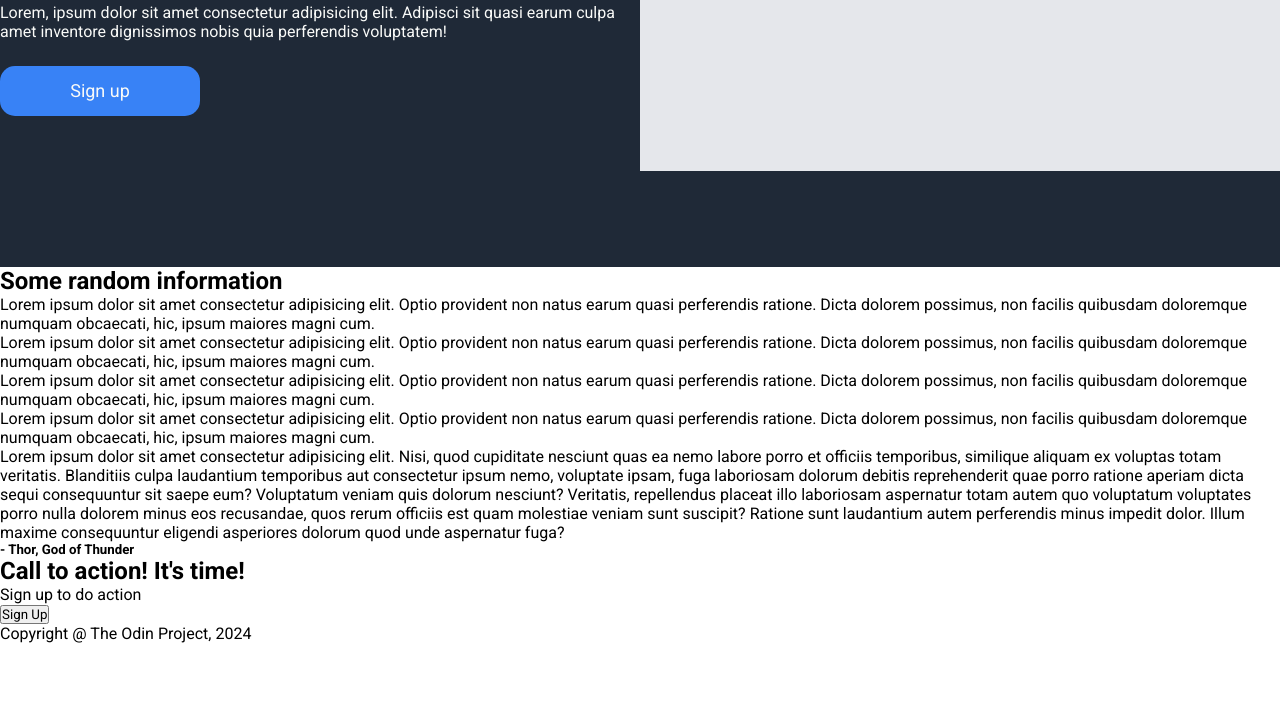
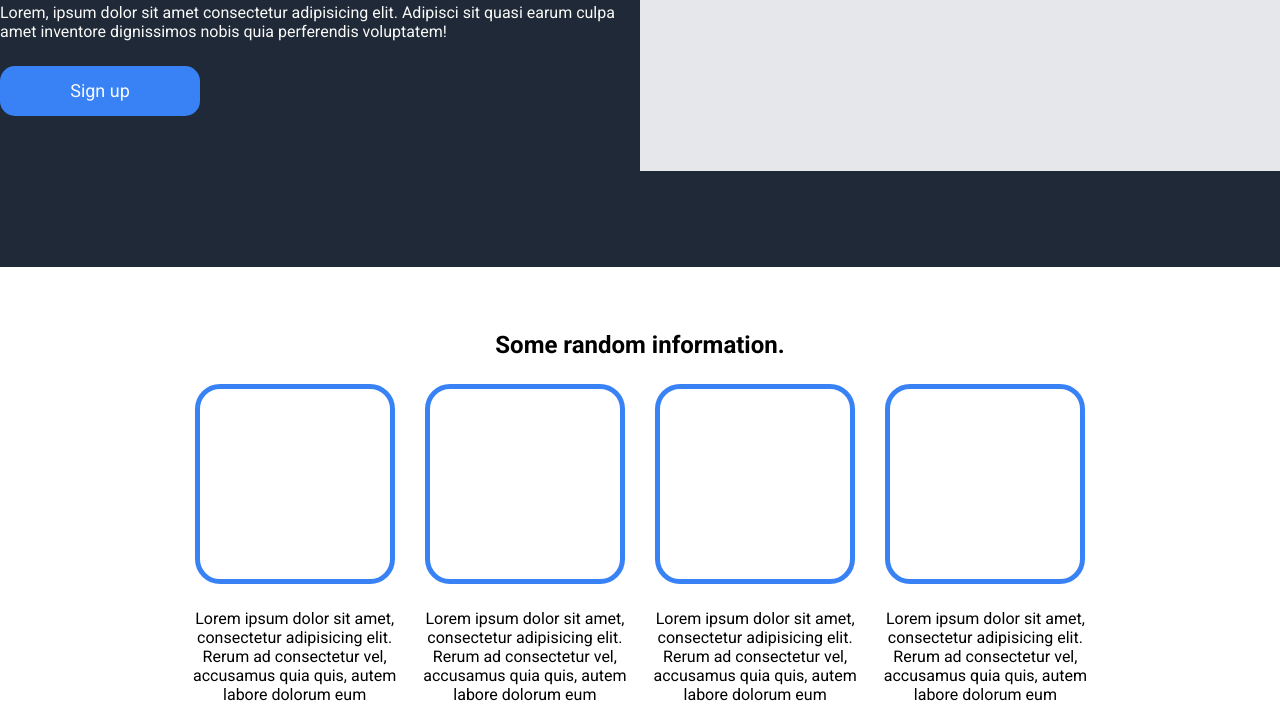
Before and after one commit to kamihatsu/Landing-Page, a plain HTML site: page index.html in a window 1280 px wide. Shown: the part 233-938 px from the top of the page. Before the commit the page ends 876 px from the top, so only its background shows below. Drawn offline with Linux system fonts and the light colour scheme.

Commit message:
create product section

```diff
--- a/index.html
+++ b/index.html
@@ -36,22 +36,24 @@
     </header>
     <section class="product">
         <div class="wrapper">
-            <h2>Some random information</h2>
+            <h2>Some random information.</h2>
+            <div class="product-cards">
                 <div class="product-card">
                     <div class="product-card__img"></div>
-                <div class="product-card__desc">Lorem ipsum dolor sit amet consectetur adipisicing elit. Optio provident non natus earum quasi perferendis ratione. Dicta dolorem possimus, non facilis quibusdam doloremque numquam obcaecati, hic, ipsum maiores magni cum.</div>
+                    <div class="product-card__desc">Lorem ipsum dolor sit amet, consectetur adipisicing elit. Rerum ad consectetur vel, accusamus quia quis, autem labore dolorum eum distinctio possimus saepe quas amet enim?</div>
                 </div>
                 <div class="product-card">
                     <div class="product-card__img"></div>
-                <div class="product-card__desc">Lorem ipsum dolor sit amet consectetur adipisicing elit. Optio provident non natus earum quasi perferendis ratione. Dicta dolorem possimus, non facilis quibusdam doloremque numquam obcaecati, hic, ipsum maiores magni cum.</div>
+                    <div class="product-card__desc">Lorem ipsum dolor sit amet, consectetur adipisicing elit. Rerum ad consectetur vel, accusamus quia quis, autem labore dolorum eum distinctio possimus saepe quas amet enim?</div>
                 </div>
                 <div class="product-card">
                     <div class="product-card__img"></div>
-                <div class="product-card__desc">Lorem ipsum dolor sit amet consectetur adipisicing elit. Optio provident non natus earum quasi perferendis ratione. Dicta dolorem possimus, non facilis quibusdam doloremque numquam obcaecati, hic, ipsum maiores magni cum.</div>
+                    <div class="product-card__desc">Lorem ipsum dolor sit amet, consectetur adipisicing elit. Rerum ad consectetur vel, accusamus quia quis, autem labore dolorum eum distinctio possimus saepe quas amet enim?</div>
                 </div>
                 <div class="product-card">
                     <div class="product-card__img"></div>
-                <div class="product-card__desc">Lorem ipsum dolor sit amet consectetur adipisicing elit. Optio provident non natus earum quasi perferendis ratione. Dicta dolorem possimus, non facilis quibusdam doloremque numquam obcaecati, hic, ipsum maiores magni cum.</div>
+                    <div class="product-card__desc">Lorem ipsum dolor sit amet, consectetur adipisicing elit. Rerum ad consectetur vel, accusamus quia quis, autem labore dolorum eum distinctio possimus saepe quas amet enim?</div>
+                </div>
             </div>
         </div>
     </section>
--- a/style.css
+++ b/style.css
@@ -82,3 +82,34 @@ header nav{
     height: 250px;
     width: 50%;
 }
+
+.product {
+    padding: 5% 15%;
+    text-align: center;
+}
+
+.product h2{
+    margin-bottom: 25px;
+}
+
+.product-cards{
+    display: flex;
+    gap: 25px;
+    align-items: center;
+    justify-content: space-between;
+}
+
+.product-card{
+    display: flex;
+    flex-direction: column;
+    align-items: center;
+    width: 250px;
+    height: 400px;
+}
+.product-card__img{
+    height: 200px;
+    width: 200px;
+    border: 5px #3882f6 solid;
+    border-radius: 25px;
+    margin-bottom: 25px;
+}
```
Lines whose indentation alone changed are shown as unchanged.
